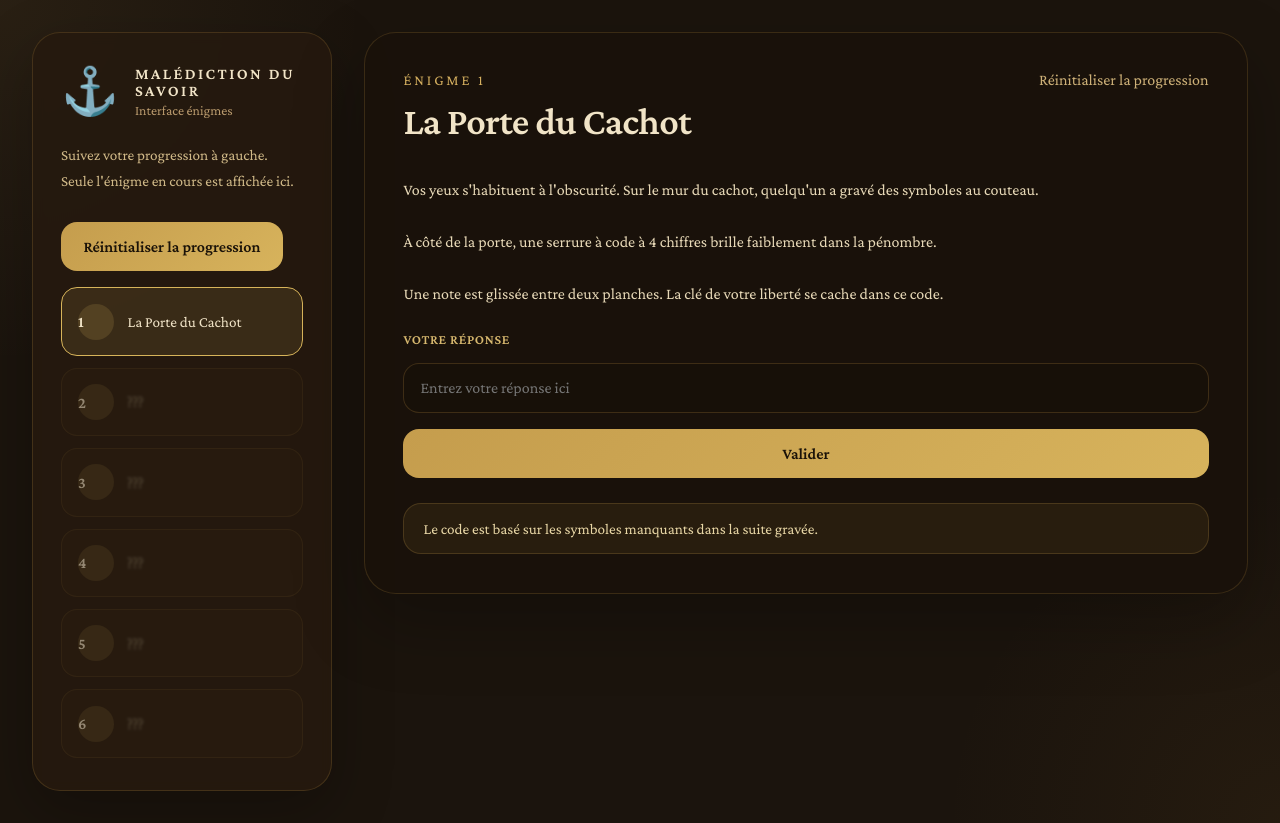
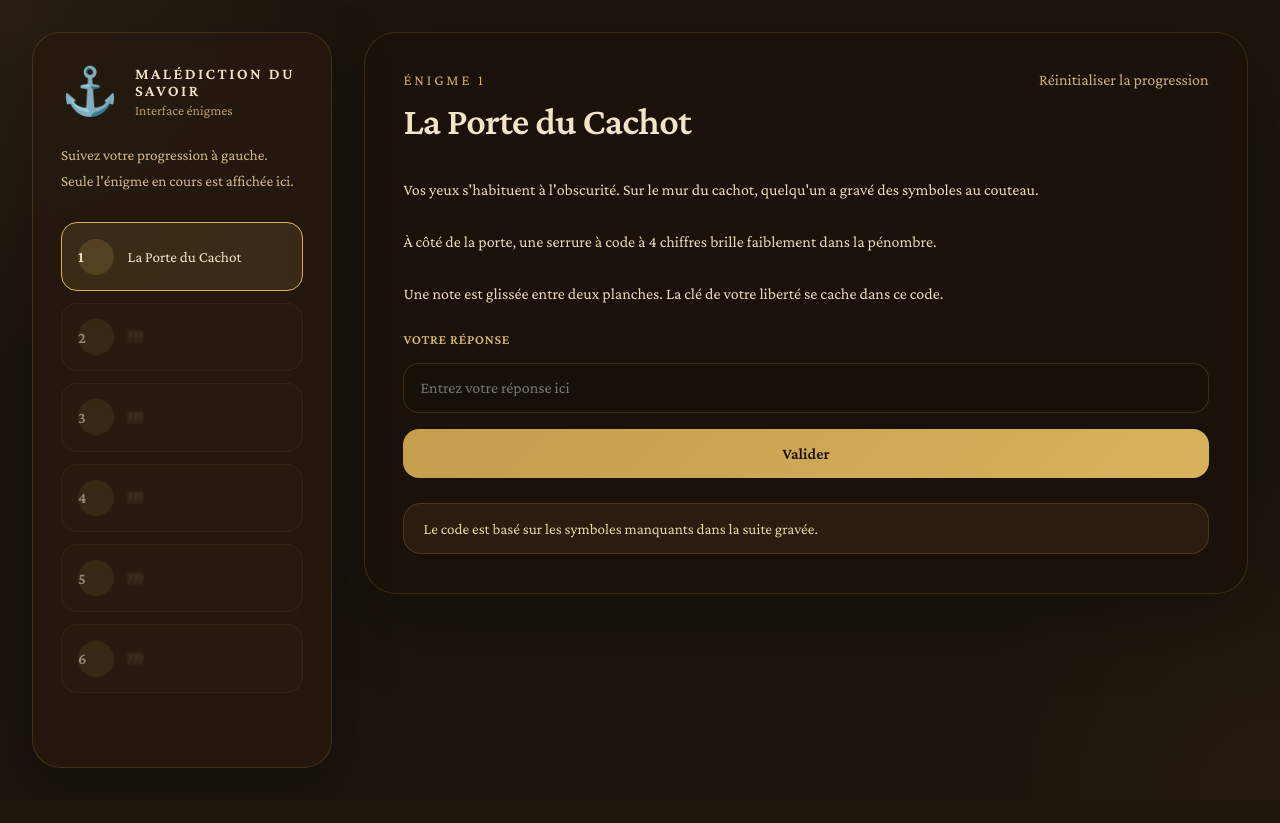
Before and after one commit to Raphael-JF/Stage-IA, a FastAPI app: page /enigme/1 in a window 1280 px wide. After the commit the page ends 768 px from the top, so only its background shows below. Run offline with FastAPI, Linux system fonts and the light colour scheme.

Commit message:
supp bouton reinit barre

```diff
--- a/server/api/templates/base.html
+++ b/server/api/templates/base.html
@@ -19,10 +19,6 @@
                 </div>
             </div>
             <p class="sidebar-intro">{% block sidebar_intro %}{% endblock %}</p>
-            <form method="post" action="/progress/reset" onsubmit="return confirm('Réinitialiser la progression ?');"
-                class="sidebar-reset-form">
-                <button type="submit" class="reset-btn">Réinitialiser la progression</button>
-            </form>
             <nav class="sidebar-nav">
                 <ol class="step-list">
                     {% for item in enigmes %}
```
